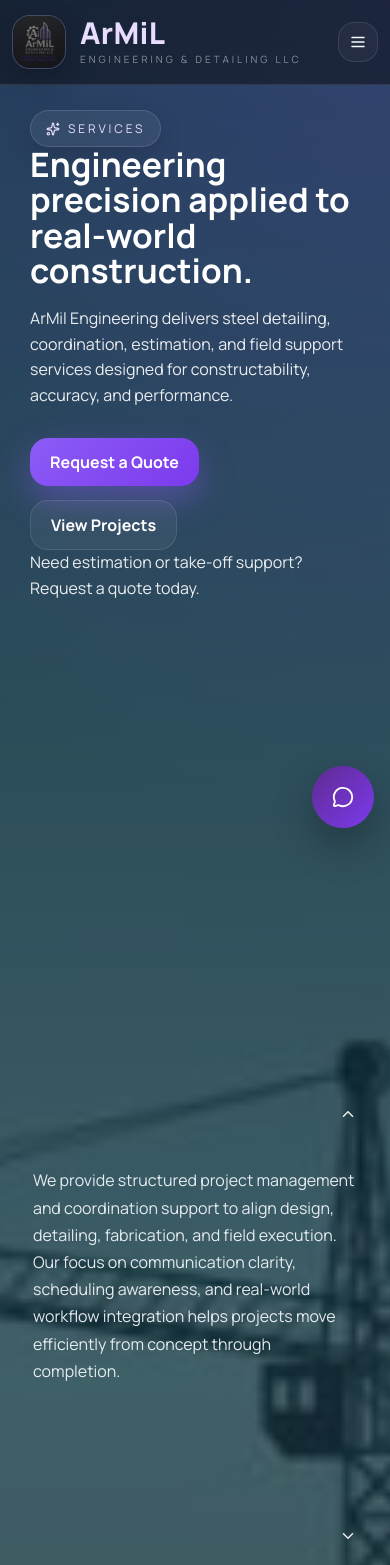
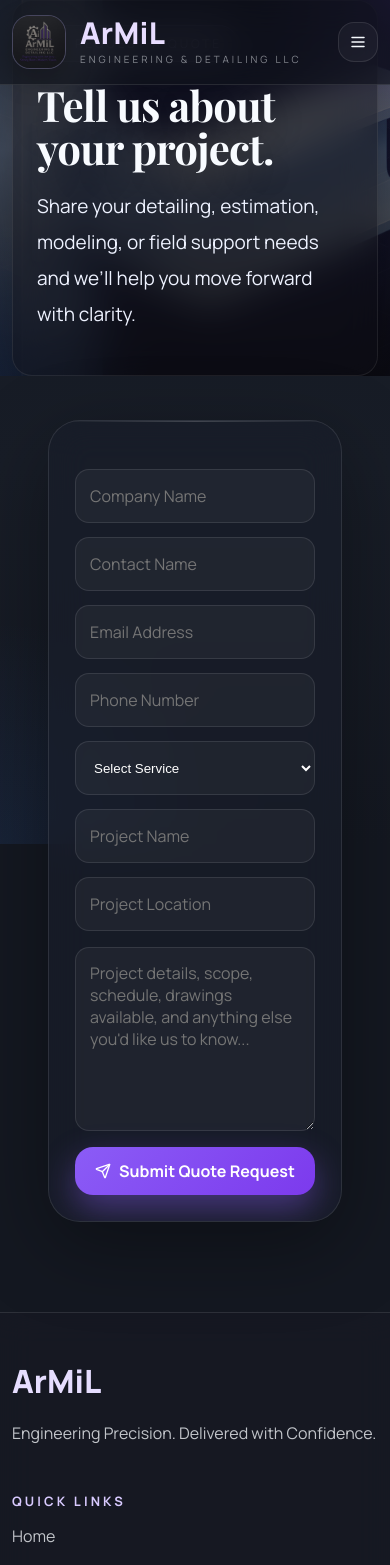
Before and after one commit to miladqb89-cyber/armilengineering-website, a React (Vite) app: page /services in a window 390 px wide. Shown: the top 1565 px of the page. Built offline with nearby package versions, Linux system fonts and the light colour scheme.

Commit message:
Fix services layout and quote dropdown

```diff
--- a/src/pages/Quote.jsx
+++ b/src/pages/Quote.jsx
@@ -112,11 +112,13 @@ ${form.details}`
                   onChange={handleChange}
                   required
                 >
-                  <option value="">Select Service</option>
+                  <option value="" disabled>
+                    Select Service
+                  </option>
                   <option value="Project Management">Project Management</option>
                   <option value="Structural Steel Detailing">Structural Steel Detailing</option>
                   <option value="Misc. Steel Detailing">Misc. Steel Detailing</option>
-                  <option value="Connection Design Support">Connection Design Support</option>
+                  <option value="Connection Design">Connection Design</option>
                   <option value="Estimation & Material Take-Offs">Estimation & Material Take-Offs</option>
                   <option value="Field Verification in DMV Area">Field Verification in DMV Area</option>
                 </select>
--- a/src/pages/Services.jsx
+++ b/src/pages/Services.jsx
@@ -1,220 +1,158 @@
+import { useState } from "react";
 import { motion } from "framer-motion";
-import {
-  Sparkles,
-  DraftingCompass,
-  Boxes,
-  FileText,
-  Building2,
-  Calculator,
-  MapPinned,
-  ChevronDown,
-  ArrowRight,
-  CheckCircle2,
-} from "lucide-react";
-import { useState } from "react";
-import { NavLink } from "react-router-dom";
-import FloatingChatBox from "../components/FloatingChatBox";
+import { Calculator, Send } from "lucide-react";
 
-const serviceCards = [
-  {
-    title: "Project Management",
-    text: "We provide structured project management and coordination support to align design, detailing, fabrication, and field execution. Our focus on communication clarity, scheduling awareness, and real-world workflow integration helps projects move efficiently from concept through completion.",
-    icon: Building2,
-  },
-  {
-    title: "Structural Steel Detailing",
-    text: "We deliver fabrication-ready detailing packages including shop drawings, erection drawings, and fully coordinated 3D models. Each deliverable is developed with constructability, field conditions, and fabrication efficiency in mind.",
-    icon: DraftingCompass,
-  },
-  {
-    title: "Misc. Steel Detailing",
-    text: "We specialize in accurate detailing of stairs, railings, ladders, embeds, and platforms—ensuring proper fit, fabrication precision, and smooth installation for all miscellaneous steel components.",
-    icon: Boxes,
-  },
-  {
-    title: "Connection Design",
-    text: "We support connection design workflows through technical coordination and detailing integration, helping resolve complex structural requirements while maintaining alignment between engineering intent and fabrication needs.",
-    icon: FileText,
-  },
-  {
-    title: "Estimation & Material Take-Offs",
-    text: "Our estimation and quantity take-off services provide reliable data for bidding, budgeting, and material planning—helping clients reduce uncertainty, improve cost control, and accelerate decision-making.",
-    icon: Calculator,
-  },
-  {
-    title: "Field Verification in DMV Area",
-    text: "We provide field verification services across Virginia, Maryland, and Washington, DC to confirm dimensions, identify discrepancies, and ensure that detailing aligns with real-world conditions.",
-    icon: MapPinned,
-  },
-];
+export default function Quote() {
+  const [form, setForm] = useState({
+    company: "",
+    contact: "",
+    email: "",
+    phone: "",
+    service: "",
+    projectName: "",
+    location: "",
+    details: "",
+  });
 
-const valuePoints = [
-  "Fabrication-ready deliverables",
-  "Constructability-focused detailing",
-  "Real-world field coordination",
-  "Fast response and revision support",
-  "Coverage across VA • MD • DC",
-];
+  function handleChange(e) {
+    const { name, value } = e.target;
+    setForm((prev) => ({ ...prev, [name]: value }));
+  }
 
-function ServiceItem({ item, isOpen, onClick }) {
-  const Icon = item.icon;
+  function handleSubmit(e) {
+    e.preventDefault();
 
-  return (
-    <div className={`service-item ${isOpen ? "open" : ""}`}>
-      <button className="service-trigger" onClick={onClick}>
-        <div className="service-left">
-          <div className="icon-badge">
-            <Icon size={18} />
-          </div>
-          <span>{item.title}</span>
-        </div>
-        <ChevronDown size={18} className="service-chevron" />
-      </button>
+    const subject = encodeURIComponent(`Quote Request - ${form.service || "Project Inquiry"}`);
+    const body = encodeURIComponent(
+      `Company: ${form.company}
+Contact: ${form.contact}
+Email: ${form.email}
+Phone: ${form.phone}
+Service Needed: ${form.service}
+Project Name: ${form.projectName}
+Location: ${form.location}
 
-      <div className={`service-panel ${isOpen ? "show" : ""}`}>
-        <div className="service-content">
-          <p>{item.text}</p>
+Project Details:
+${form.details}`
+    );
 
-          <div className="service-actions">
-            <NavLink to="/quote" className="btn btn-primary">
-              Request Quote <ArrowRight size={16} />
-            </NavLink>
-            <NavLink to="/contact" className="btn btn-secondary">
-              Contact Us
-            </NavLink>
-          </div>
-        </div>
-      </div>
-    </div>
-  );
-}
-
-export default function Services() {
-  const [openIndex, setOpenIndex] = useState(0);
+    window.location.href = `mailto:armilengineering@yahoo.com?subject=${subject}&body=${body}`;
+  }
 
   return (
     <>
-      {/* HERO */}
-      <section className="services-hero">
+      <section className="standard-hero">
         <div
           className="page-bg"
-          style={{ backgroundImage: "url('/images/theme-construction-skyline.jpg')" }}
+          style={{ backgroundImage: "url('/images/theme-steel-connection.jpg')" }}
         />
         <div className="page-bg-overlay" />
 
         <motion.div
-          className="container hero-content"
-          initial={{ opacity: 0, y: 30 }}
+          className="container standard-hero-content glass-hero"
+          initial={{ opacity: 0, y: 34 }}
           animate={{ opacity: 1, y: 0 }}
-          transition={{ duration: 0.8 }}
+          transition={{ duration: 0.8, ease: "easeOut" }}
         >
           <div className="pill">
-            <Sparkles size={14} /> Services
+            <Calculator size={14} /> Request a Quote
           </div>
-
-          <h1>Engineering precision applied to real-world construction.</h1>
-
+          <h1>Tell us about your project.</h1>
           <p className="lead">
-            ArMil Engineering delivers steel detailing, coordination,
-            estimation, and field support services designed for constructability,
-            accuracy, and performance.
-          </p>
-
-          <div className="hero-actions">
-            <NavLink to="/quote" className="btn btn-primary">
-              Request a Quote
-            </NavLink>
-            <NavLink to="/projects" className="btn btn-secondary">
-              View Projects
-            </NavLink>
-          </div>
-
-          <p className="quote-line">
-            Need estimation or take-off support? Request a quote today.
+            Share your detailing, estimation, modeling, or field support needs
+            and we’ll help you move forward with clarity.
           </p>
         </motion.div>
       </section>
 
-      {/* VALUE */}
-      <section className="section">
-        <div className="container">
-          <div className="value-grid">
-            {valuePoints.map((point) => (
-              <div key={point} className="value-item">
-                <CheckCircle2 size={18} />
-                <span>{point}</span>
+      <section className="page-section overlap-section">
+        <div className="container page-stack">
+          <motion.div
+            className="scroll-card quote-form-card"
+            initial={{ opacity: 0, y: 28 }}
+            whileInView={{ opacity: 1, y: 0 }}
+            viewport={{ once: true, amount: 0.2 }}
+            transition={{ duration: 0.7 }}
+          >
+            <form className="quote-form" onSubmit={handleSubmit}>
+              <div className="form-grid">
+                <input
+                  type="text"
+                  name="company"
+                  placeholder="Company Name"
+                  value={form.company}
+                  onChange={handleChange}
+                />
+                <input
+                  type="text"
+                  name="contact"
+                  placeholder="Contact Name"
+                  value={form.contact}
+                  onChange={handleChange}
+                  required
+                />
+                <input
+                  type="email"
+                  name="email"
+                  placeholder="Email Address"
+                  value={form.email}
+                  onChange={handleChange}
+                  required
+                />
+                <input
+                  type="text"
+                  name="phone"
+                  placeholder="Phone Number"
+                  value={form.phone}
+                  onChange={handleChange}
+                />
+                <select
+                  name="service"
+                  value={form.service}
+                  onChange={handleChange}
+                  required
+                >
+                  <option value="">Select Service</option>
+                  <option value="Project Management">Project Management</option>
+                  <option value="Structural Steel Detailing">Structural Steel Detailing</option>
+                  <option value="Misc. Steel Detailing">Misc. Steel Detailing</option>
+                  <option value="Connection Design Support">Connection Design Support</option>
+                  <option value="Estimation & Material Take-Offs">Estimation & Material Take-Offs</option>
+                  <option value="Field Verification in DMV Area">Field Verification in DMV Area</option>
+                </select>
+                <input
+                  type="text"
+                  name="projectName"
+                  placeholder="Project Name"
+                  value={form.projectName}
+                  onChange={handleChange}
+                />
+                <input
+                  type="text"
+                  name="location"
+                  placeholder="Project Location"
+                  value={form.location}
+                  onChange={handleChange}
+                />
               </div>
-            ))}
-          </div>
+
+              <textarea
+                name="details"
+                rows="7"
+                placeholder="Project details, scope, schedule, drawings available, and anything else you'd like us to know..."
+                value={form.details}
+                onChange={handleChange}
+                required
+              />
+
+              <button type="submit" className="btn btn-primary">
+                <Send size={16} />
+                Submit Quote Request
+              </button>
+            </form>
+          </motion.div>
         </div>
       </section>
-
-      {/* SERVICES */}
-      <section className="section">
-        <div className="container">
-          <h2 className="section-title">Core Services</h2>
-
-          <div className="services-accordion">
-            {serviceCards.map((item, index) => (
-              <ServiceItem
-                key={item.title}
-                item={item}
-                isOpen={openIndex === index}
-                onClick={() => setOpenIndex(openIndex === index ? -1 : index)}
-              />
-            ))}
-          </div>
-        </div>
-      </section>
-
-      {/* PROCESS */}
-      <section className="section">
-        <div className="container">
-          <h2 className="section-title">Our Process</h2>
-
-          <div className="process-grid">
-            <div className="process-box">
-              <div className="num">01</div>
-              <h4>Review</h4>
-              <p>We analyze project scope, drawings, and requirements.</p>
-            </div>
-
-            <div className="process-box">
-              <div className="num">02</div>
-              <h4>Coordinate</h4>
-              <p>We align detailing, fabrication, and field conditions.</p>
-            </div>
-
-            <div className="process-box">
-              <div className="num">03</div>
-              <h4>Deliver</h4>
-              <p>We provide accurate, buildable, and ready-to-use outputs.</p>
-            </div>
-          </div>
-        </div>
-      </section>
-
-      {/* CTA */}
-      <section className="section center">
-        <div className="container">
-          <h2>Let’s support your next project</h2>
-          <p>
-            Whether you need detailing, estimation, or field verification,
-            we help you move forward with confidence and precision.
-          </p>
-
-          <div className="hero-actions center">
-            <NavLink to="/quote" className="btn btn-primary">
-              Request a Quote
-            </NavLink>
-            <NavLink to="/contact" className="btn btn-secondary">
-              Contact Us
-            </NavLink>
-          </div>
-        </div>
-      </section>
-
-      <FloatingChatBox />
     </>
   );
 }
--- a/src/styles.css
+++ b/src/styles.css
@@ -1431,3 +1431,190 @@ a{color:inherit}
 .nav-link.active {
   color: #a78bfa;
 }
+
+/* ===========================
+   SERVICES PAGE FINAL FIXES
+   =========================== */
+
+.services-hero {
+  position: relative;
+  min-height: 72vh;
+  display: flex;
+  align-items: center;
+  overflow: hidden;
+}
+
+.services-overlay {
+  background:
+    radial-gradient(circle at top right, rgba(139,92,246,0.20), transparent 24%),
+    radial-gradient(circle at bottom left, rgba(59,130,246,0.10), transparent 28%),
+    linear-gradient(180deg, rgba(10,10,15,0.78) 0%, rgba(10,10,15,0.66) 42%, rgba(10,10,15,0.9) 100%);
+}
+
+.services-hero-card {
+  position: relative;
+  z-index: 3;
+  max-width: 860px;
+  margin-top: 24px;
+}
+
+.overlap-section {
+  margin-top: -54px;
+  z-index: 5;
+}
+
+.services-accordion {
+  display: grid;
+  gap: 16px;
+}
+
+.service-item {
+  position: relative;
+  z-index: 8;
+  border-radius: 22px;
+  background: rgba(20, 24, 36, 0.82);
+  border: 1px solid rgba(255,255,255,0.10);
+  overflow: hidden;
+  box-shadow: 0 14px 34px rgba(0,0,0,0.18);
+  backdrop-filter: blur(12px);
+  -webkit-backdrop-filter: blur(12px);
+}
+
+.service-trigger {
+  width: 100%;
+  padding: 22px 24px;
+  display: flex;
+  justify-content: space-between;
+  align-items: center;
+  background: transparent;
+  border: none;
+  color: #ffffff;
+  cursor: pointer;
+  font-weight: 700;
+  font-size: 17px;
+  text-align: left;
+}
+
+.service-left {
+  display: flex;
+  gap: 14px;
+  align-items: center;
+}
+
+.service-panel {
+  max-height: 0;
+  overflow: hidden;
+  transition: max-height 0.35s ease;
+}
+
+.service-panel.show {
+  max-height: 420px;
+}
+
+.service-content {
+  padding: 0 24px 24px;
+}
+
+.service-content p {
+  margin: 0 0 18px;
+  line-height: 1.8;
+  color: rgba(248,251,255,0.88);
+}
+
+.service-actions {
+  margin-top: 14px;
+  display: flex;
+  gap: 12px;
+  flex-wrap: wrap;
+}
+
+.value-grid {
+  display: flex;
+  flex-wrap: wrap;
+  gap: 12px;
+}
+
+.value-chip {
+  display: flex;
+  align-items: center;
+  gap: 10px;
+  background: rgba(255,255,255,0.05);
+  border: 1px solid rgba(255,255,255,0.08);
+  padding: 12px 14px;
+  border-radius: 14px;
+}
+
+.services-process-grid {
+  display: grid;
+  grid-template-columns: repeat(3, minmax(0, 1fr));
+  gap: 18px;
+}
+
+.process-box {
+  background: rgba(255,255,255,0.05);
+  border: 1px solid rgba(255,255,255,0.08);
+  padding: 22px;
+  border-radius: 18px;
+}
+
+.services-final-cta {
+  text-align: center;
+}
+
+.center-actions {
+  justify-content: center;
+}
+
+/* Keep header above hero/cards */
+.site-header {
+  z-index: 200;
+}
+
+/* Quote form select fix */
+.quote-form select {
+  color: #ffffff;
+  background: rgba(255,255,255,0.04);
+  appearance: auto;
+}
+
+.quote-form select option {
+  color: #111111;
+  background: #ffffff;
+}
+
+/* textarea and select visual consistency */
+.quote-form textarea,
+.quote-form select,
+.quote-form input {
+  min-height: 54px;
+}
+
+.quote-form textarea {
+  min-height: 180px;
+}
+
+/* Mobile */
+@media (max-width: 900px) {
+  .services-process-grid {
+    grid-template-columns: 1fr;
+  }
+}
+
+@media (max-width: 768px) {
+  .services-hero-card {
+    margin-top: 10px;
+  }
+
+  .overlap-section {
+    margin-top: -28px;
+  }
+
+  .service-trigger {
+    padding: 18px;
+    font-size: 15.5px;
+  }
+
+  .service-content {
+    padding: 0 18px 18px;
+  }
+}
```
